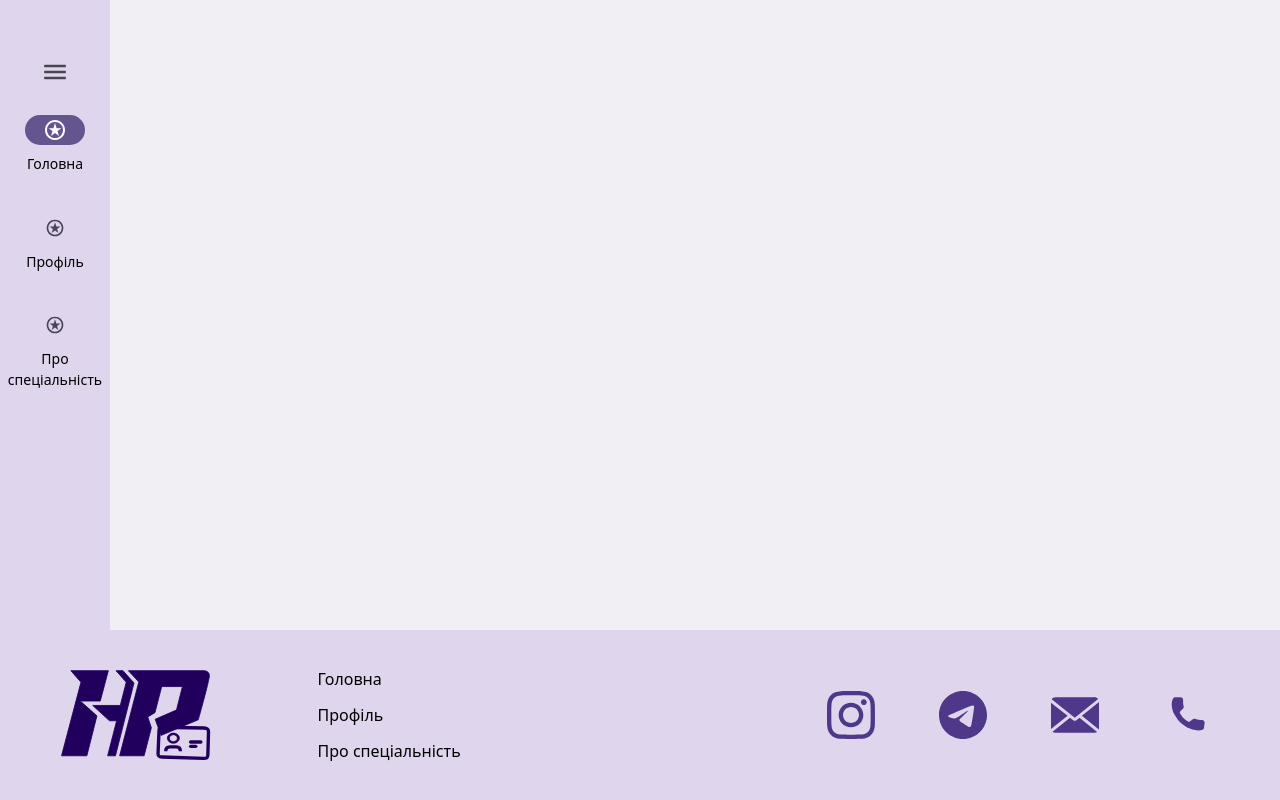
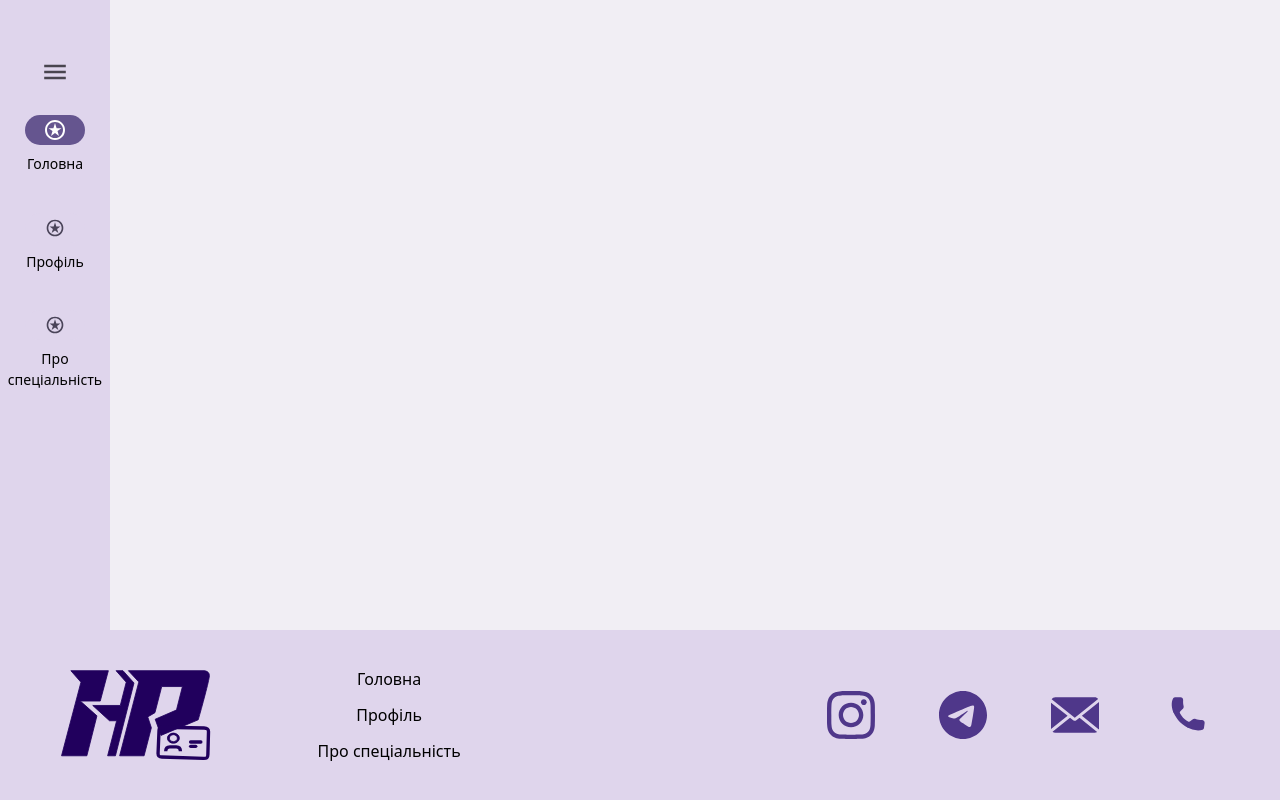
Before and after one commit to talafarael/FE-courses-platform, a Next.js app: page / in a window 1280 px wide. Built offline with nearby package versions, Linux system fonts and the light colour scheme.

Commit message:
layout-update

```diff
--- a/src/app/page.tsx
+++ b/src/app/page.tsx
@@ -1,17 +1,18 @@
 import { ProtectedRoute } from "@/src/shared/lib/router/protected-route";
 import './style/globals.css'
 import React from "react";
-import {Footer} from "@/src/widgets/footer";
-import {LeftBar} from "@/src/widgets/left-bar";
+import {Layout} from "@/src/widgets/layout/layout";
 
 export default function Home() {
   return (
       <ProtectedRoute>
-          <LeftBar/>
-            <div className={`bg-milk text-black h-screen`}>
+          <Layout>
+              <div className={`bg-milk text-black h-screen`}>
+                    scxascsa
+              </div>
+          </Layout>
 
-            </div>
-          <Footer/>
+
       </ProtectedRoute>
   );
 }
--- /dev/null
+++ b/src/entities/footer/ui/brandInfo/Item-list.tsx
@@ -0,0 +1,15 @@
+import Link from "next/link";
+interface ItemListProps {
+    title: string;
+    link: string;
+}
+
+
+
+export const ItemList = ({title, link}: ItemListProps) => {
+    return (
+        <Link key={title} href={link}>
+            {title}
+        </Link>
+    );
+};
--- a/src/entities/footer/ui/brandInfo/brand-info.tsx
+++ b/src/entities/footer/ui/brandInfo/brand-info.tsx
@@ -1,19 +1,18 @@
 import logo from "@/public/Logo.svg"
-import Link from "next/link";
+import {ItemList} from "@/src/entities/footer/ui/brandInfo/Item-list";
 import Image from "next/image";
-import {navigation} from "@/src/shared/lib/constants/navigation";
+import {navigationList} from "@/src/shared/lib/constants/navigation-list";
 
 export const BrandInfo = () => {
     return (
         <div className="flex justify-between w-[350px] md:w-[400px]">
             <Image className="md:w-[150px] md:h-[150px]" height={130} width={130} src={logo.src} alt="logo"/>
-            <div className="flex flex-col justify-center gap-3">
-                {navigation.map(({title, link})=>(
-                    <Link key={title} href={link}>
-                        {title}
-                    </Link>
+            <div className="flex flex-col gap-3 items-center justify-center">
+                {navigationList.map(({ title, link }) => (
+                    <ItemList key={title} title={title} link={link}/>
                 ))}
             </div>
+
         </div>
         )
 }
--- /dev/null
+++ b/src/entities/left-bar/ui/item-list.tsx
@@ -0,0 +1,28 @@
+import Link from "next/link";
+import Image from "next/image";
+import iconsLight from "@/public/menu/icon-light.svg";
+import iconsDark from "@/public/menu/icon-dark.svg";
+
+interface ItemListProps {
+    title: string;
+    link: string;
+    isActive: boolean;
+}
+
+export const ItemList = ({title, link, isActive}: ItemListProps)  => {
+    return (
+        <Link className="flex flex-col items-center gap-2" href={link}>
+            <div   className={`${isActive ? "bg-purple" : "bg-purplelight"} rounded-2xl w-[60px] h-[30px] flex items-center justify-center`}>
+                <Image
+                    width={20}
+                    height={20}
+                    src={isActive ? iconsLight.src : iconsDark.src}
+                    alt="icon"
+                />
+            </div>
+            <span className="text-[14px] flex items-center justify-center text-center">
+                        {title}
+                    </span>
+        </Link>
+    )
+}
--- a/src/entities/left-bar/ui/navigation.tsx
+++ b/src/entities/left-bar/ui/navigation.tsx
@@ -1,35 +1,16 @@
 "use client";
-
-import Image from "next/image";
-import iconsLight from "@/public/menu/icon-light.svg";
-import iconsDark from "@/public/menu/icon-dark.svg";
-import Link from "next/link";
 import { usePathname } from "next/navigation";
-import { navigation } from "@/src/shared/lib/constants/navigation";
+import { navigationList } from "@/src/shared/lib/constants/navigation-list";
+import {ItemList} from "@/src/entities/left-bar/ui/item-list";
 
 export const Navigation = () => {
     const pathname = usePathname();
 
     return (
-        navigation.map(({ title, link }) => {
+        navigationList.map(({ title, link }) => {
             const isActive = pathname === link;
-
             return (
-                <Link className="flex flex-col items-center gap-2" key={title} href={link}>
-                    <div   className={`${isActive ? "bg-purple" : "bg-purplelight"} rounded-2xl w-[60px] h-[30px] flex items-center justify-center`}>
-                        <Image
-
-                            width={20}
-                            height={20}
-                            src={isActive ? iconsLight.src : iconsDark.src}
-                            alt="icon"
-                        />
-                    </div>
-
-                    <span className="text-[14px] flex items-center justify-center text-center">
-                        {title}
-                    </span>
-                </Link>
+                <ItemList key={title} title={title} link={link} isActive={isActive}/>
             );
         })
     );
--- a/src/shared/lib/constants/navigation.ts
+++ b/src/shared/lib/constants/navigation-list.ts
@@ -1,4 +1,4 @@
-export const navigation =[
+export const navigationList =[
     {
         title: "Головна",
         link: "/"
--- /dev/null
+++ b/src/widgets/layout/layout.tsx
@@ -0,0 +1,20 @@
+import {LeftBar} from "@/src/widgets/layout/left-bar";
+import {Footer} from "@/src/widgets/layout/footer";
+import { ReactNode } from "react";
+
+interface LayoutProps {
+    children: ReactNode;
+}
+
+export const Layout = ({children}: LayoutProps) => {
+
+    return(
+        <div>
+            <LeftBar/>
+            <main>
+                {children}
+            </main>
+            <Footer/>
+        </div>
+    )
+}
```
Also changed, not shown: src/widgets/layout/footer/index.ts (renamed from src/widgets/footer/index.ts), src/widgets/layout/footer/ui/footer.tsx (renamed from src/widgets/footer/ui/footer.tsx), src/widgets/layout/left-bar/index.ts (renamed from src/widgets/left-bar/index.ts), src/widgets/layout/left-bar/ui/left-bar.tsx (renamed from src/widgets/left-bar/ui/left-bar.tsx).
